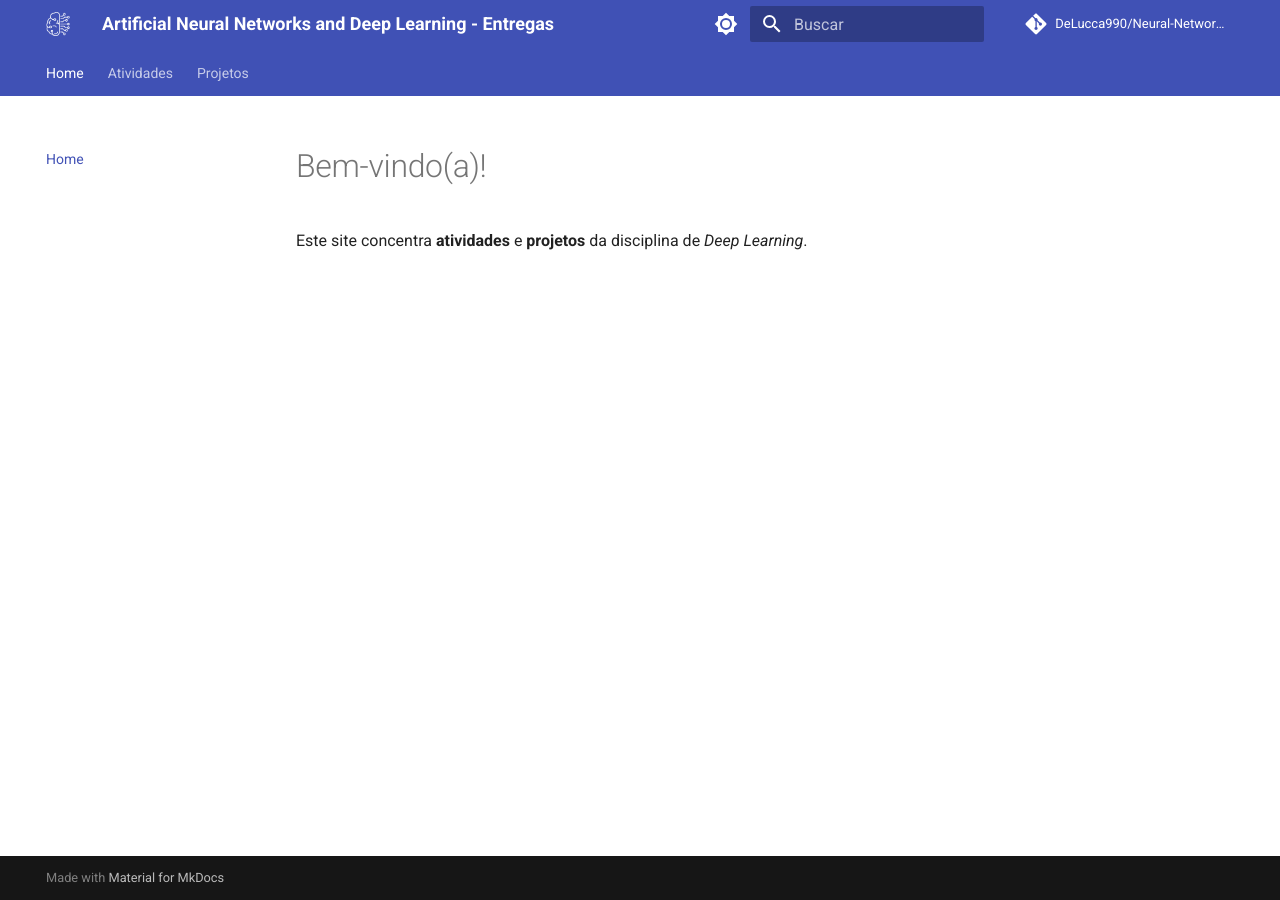
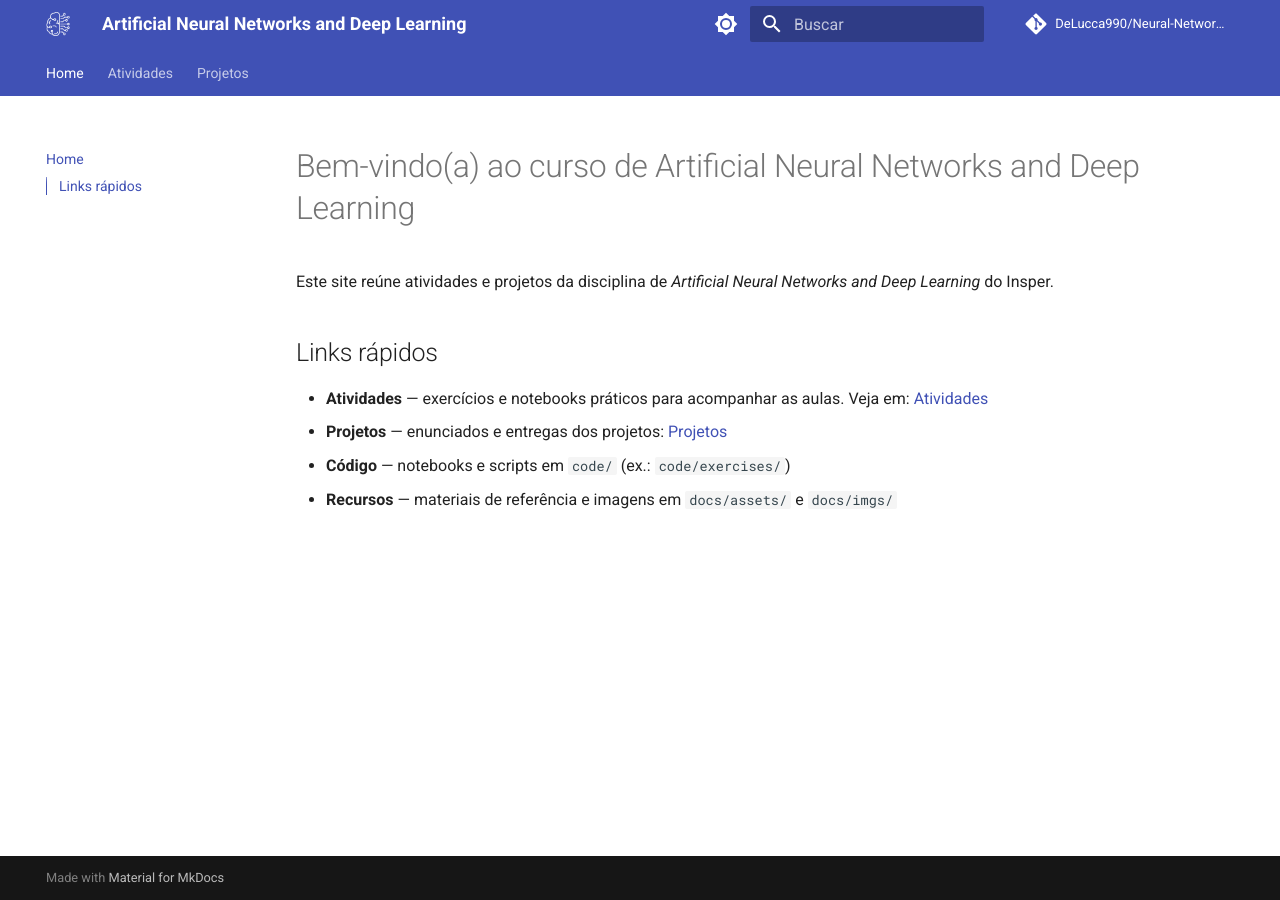
Before and after one commit to DeLucca990/Neural-Networks-Classes, an MkDocs documentation site: the page built from docs/index.md, in a window 1280 px wide. Built offline with MkDocs 1.6.1 and Material for MkDocs 9.7.7, drawn with Linux system fonts in a browser that asks for light colours; comment, search, counter and statistics services are not loaded.

Commit message:
update: navigation in mkdocs.yml

```diff
--- a/docs/index.md
+++ b/docs/index.md
@@ -1,3 +1,10 @@
-# Bem-vindo(a)!
+# Bem-vindo(a) ao curso de Artificial Neural Networks and Deep Learning
 
-Este site concentra **atividades** e **projetos** da disciplina de *Deep Learning*.
+Este site reúne atividades e projetos da disciplina de *Artificial Neural Networks and Deep Learning* do Insper.
+
+## Links rápidos
+
+- **Atividades** — exercícios e notebooks práticos para acompanhar as aulas. Veja em: [Atividades](https://delucca990.github.io/Neural-Networks-Classes/activities/activity_01/)
+- **Projetos** — enunciados e entregas dos projetos: [Projetos](https://delucca990.github.io/Neural-Networks-Classes/projects/project_01/)
+- **Código** — notebooks e scripts em `code/` (ex.: `code/exercises/`)
+- **Recursos** — materiais de referência e imagens em `docs/assets/` e `docs/imgs/`
--- a/mkdocs.yml
+++ b/mkdocs.yml
@@ -1,4 +1,4 @@
-site_name: Artificial Neural Networks and Deep Learning - Entregas
+site_name: Artificial Neural Networks and Deep Learning
 site_description: Materiais, atividades e projetos da disciplina de Deep Learning
 site_author: Pedro De Lucca
 repo_url: https://github.com/DeLucca990/Neural-Networks-Classes
@@ -8,7 +8,10 @@ site_url: ''
 nav:
   - Home: index.md
   - Atividades:
-      - Atividade 01: activities/activity_01.md
+    - Atividade 01:
+      - Visão Geral: activities/activity_01.md
+    - Atividade 02:
+      - Visão Geral: activities/activity_02.md
   - Projetos:
       - Projeto 01: projects/project_01.md
 
```
Also changed, not shown: docs/activities/activity_02.md (added, +1 -0 lines).
